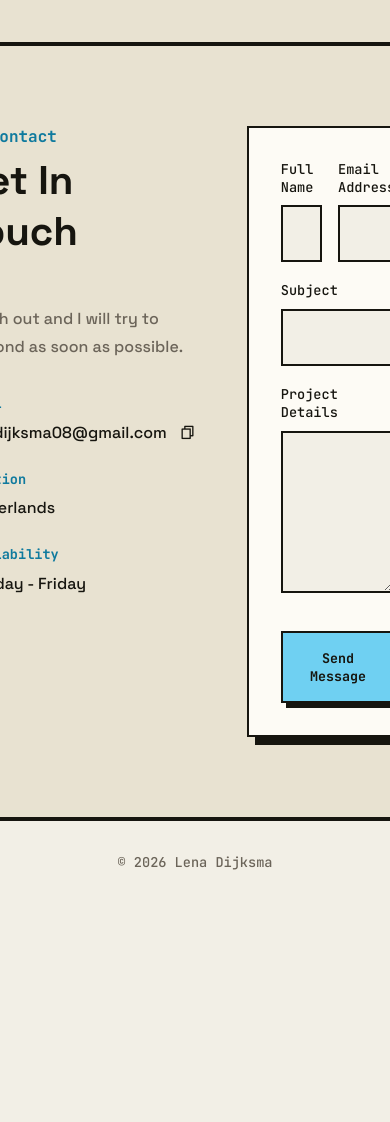
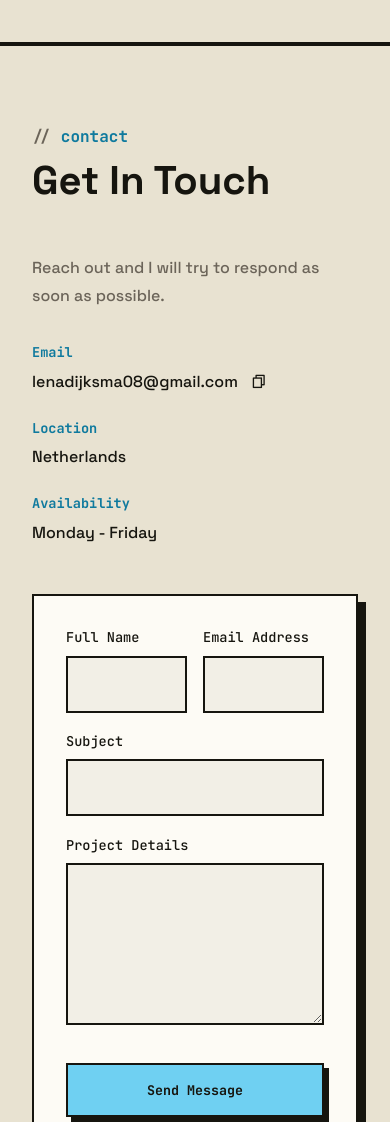
Before and after one commit to LenaDijksma/LenaDijksma-Portfolio, a website: page public/index.html in a window 390 px wide. Shown: the part 5420-6542 px from the top of the page. Before the commit the page ends 6323 px from the top, so only its background shows below. Drawn offline with nearby package versions, Linux system fonts and the light colour scheme.

Commit message:
fixed contact grid

```diff
--- a/public/css/style.css
+++ b/public/css/style.css
@@ -1240,6 +1240,11 @@ body.dark .form-feedback.error {
         grid-template-columns: 1fr;
     }
 
+    .contact-grid {
+        display: flex;
+        flex-direction: column;
+    }
+
     .links-div {
         display: flex;
         flex-direction: column;
```
